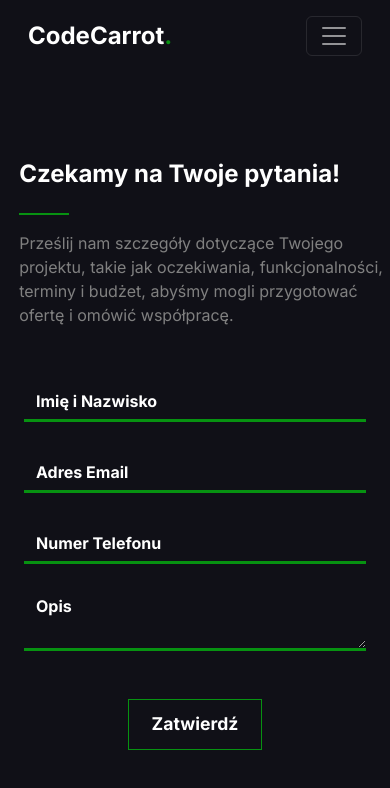
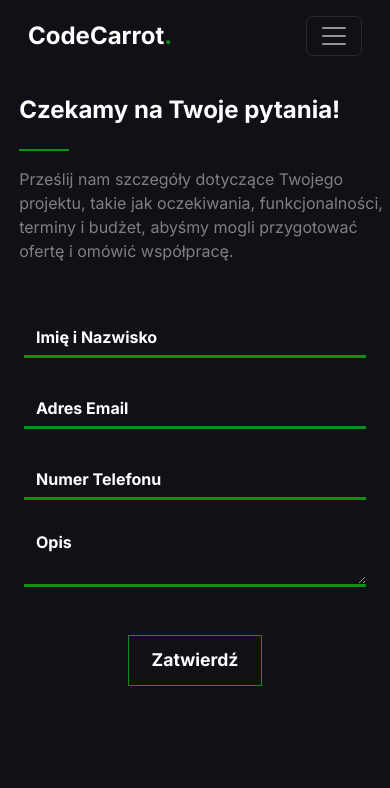
Before and after one commit to ogonekmateusz/portfolio-vue, a Vue app: page /Contact in a window 390 px wide. Shown: the top 788 px of the page. Built offline with nearby package versions, Linux system fonts and the light colour scheme.

Commit message:
fix margin-top

```diff
--- a/src/views/Contact.vue
+++ b/src/views/Contact.vue
@@ -143,10 +143,16 @@ const submitForm = async () => {
      border-color: var(--dark) !important;
      color: black !important;
 }
-img{
+img {
     width: 100%;
     height: 50vh;
+}
+
+@media(max-width:990px) {
+    .contact {
+        margin-top: 2rem;
     }
+}
 
 
 </style>
```
